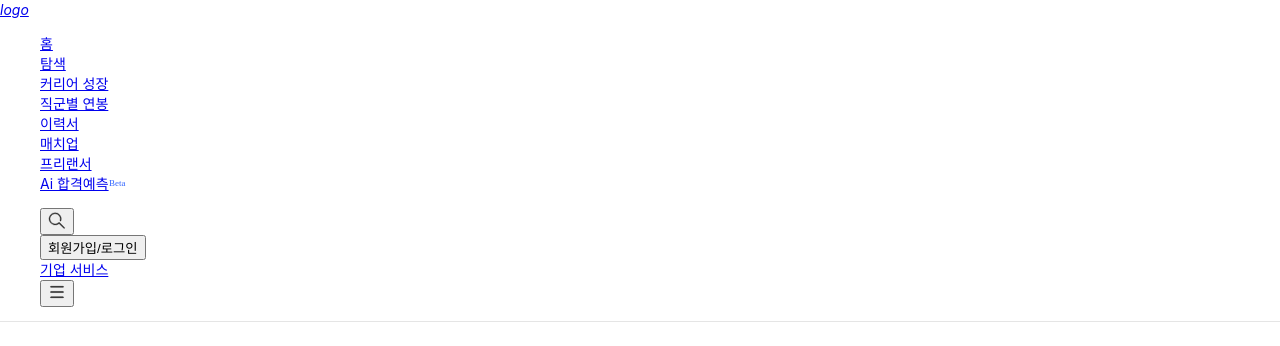
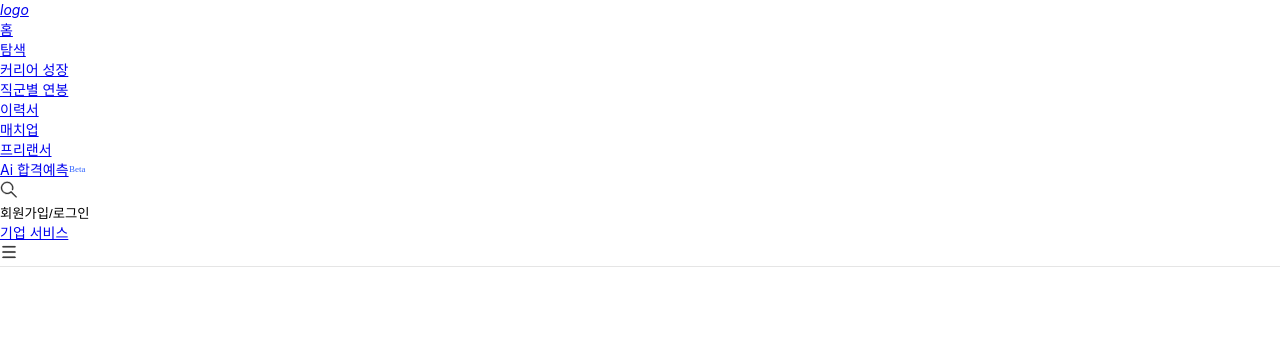
Before and after one commit to pjainxido/wanted-gnb, a React (Create React App) app: page / in a window 1280 px wide. Shown: the top 346 px of the page. Built offline with nearby package versions, Linux system fonts and the light colour scheme.

Commit message:
Update index.css

```diff
--- a/src/index.css
+++ b/src/index.css
@@ -11,3 +11,16 @@ code {
   font-family: source-code-pro, Menlo, Monaco, Consolas, 'Courier New',
     monospace;
 }
+
+a, abbr, acronym, address, applet, article, aside, audio, b, big, blockquote, body, canvas, caption, center, cite, code, dd, del, details, dfn, div, dl, dt, em, embed, fieldset, figcaption, figure, footer, form, h1, h2, h3, h4, h5, h6, header, hgroup, html, i, iframe, img, ins, kbd, label, legend, li, mark, menu, nav, object, ol, output, p, pre, q, ruby, s, samp, section, small, span, strike, strong, sub, summary, sup, table, tbody, td, tfoot, th, thead, time, tr, tt, u, ul, var, video {
+  margin: 0;
+  padding: 0;
+  border: 0;
+}
+
+button{
+  margin: 0;
+  padding: 0;
+  border: 0;
+  background: none;
+}
```
